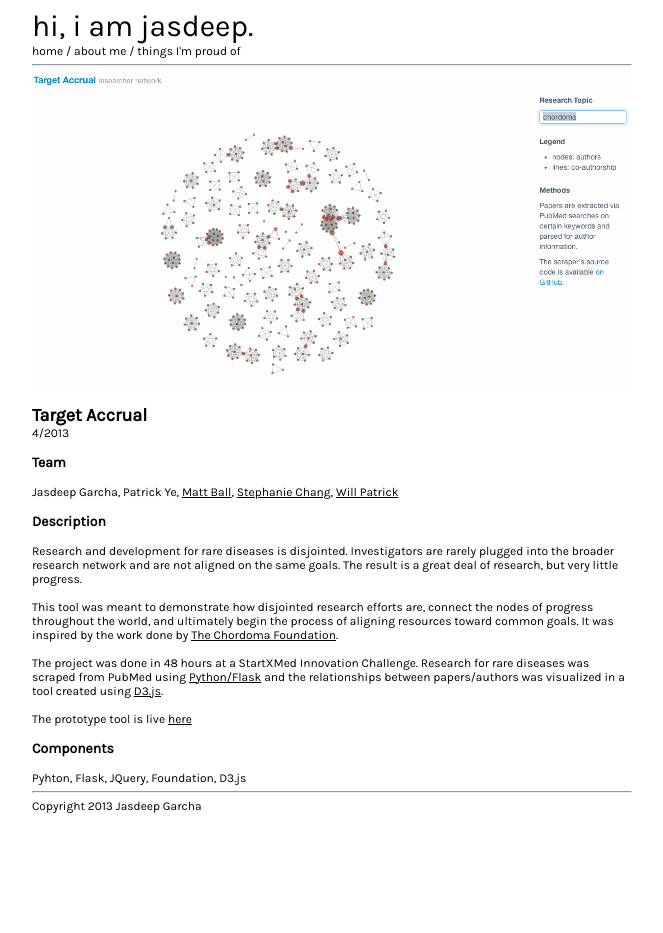
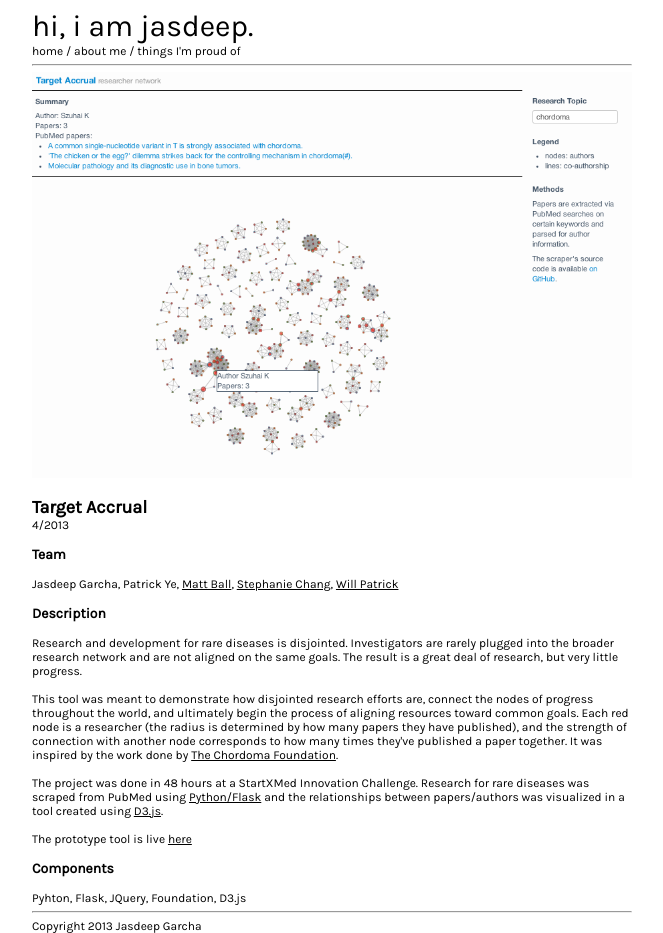
Before and after one commit to jasdeepg/personal_site, a Flask app: page /target in a window 1280 px wide. Shown: the whole page, without its empty margins (308-971 px from the left). Before the commit the page ends 813 px from the top, so only its background shows below. Run offline with Flask 2, Linux system fonts and the light colour scheme; some libraries are stand-ins or nearby versions.

Commit message:
added fixes

```diff
--- a/templates/chocolateis.html
+++ b/templates/chocolateis.html
@@ -19,10 +19,10 @@ Jasdeep Garcha, Mindy Nichamin
 Craft chocolate has the properties and the potential of being the next fine food. It's following a similar trajectory as wine, beer, and coffee, but it faces a number of unique challenges.
 <br>
 <br>
-To promote a craft chcolate eCommerce site I created, I put together this infographic and seeded it with the chocolate making community. Over the course of two weeks, it had over 1000 unique views and 200 Facebook likes. It was also chosen as a <a href="http://visual.ly/3-things-you-dont-know-about-chocolate">Staff Pick</a> on Visual.ly.
+To promote a craft chcolate eCommerce site I created, I put together this infographic and seeded it with the chocolate making community. Over the course of two weeks, it had over 1000 unique views and 200 Facebook likes. It was also chosen as a <a href="http://visual.ly/3-things-you-dont-know-about-chocolate" target='_blank'>Staff Pick</a> on Visual.ly.
 <br>
 <br>
-Infographic is <a href="http://www.chocolate.is/">here</a>
+Infographic is <a href="http://www.chocolate.is/" target='_blank'>here</a>
 
 <h3>Components</h3>
 Foundation, JQuery, D3.js
--- a/templates/pov.html
+++ b/templates/pov.html
@@ -13,7 +13,7 @@
 <div class='proj-date'>6/2013</div>
 
 <h3>Team</h3>
-Jasdeep Garcha, <a href='http://yosemitebandit.com/'>Matt Ball</a>, <a href="http://www.trevorshp.com/">Trevor Shannon</a>, Amandeep Garcha
+Jasdeep Garcha, <a href='http://yosemitebandit.com/' target='_blank'>Matt Ball</a>, <a href="http://www.trevorshp.com/" target='_blank'>Trevor Shannon</a>, Amandeep Garcha
 
 <h3>Description</h3>
 We were commissioned to create 'something epic' for the MISC magazine launch party in San Francisco. The theme was lights, so we chose to create a spinning globe of LEDs.
--- a/templates/target_accrual.html
+++ b/templates/target_accrual.html
@@ -13,16 +13,16 @@
 <div class='proj-date'>4/2013</div>
 
 <h3>Team</h3>
-Jasdeep Garcha, Patrick Ye, <a href='http://yosemitebandit.com/'>Matt Ball</a>, <a href='http://www.stchangg.com/'>Stephanie Chang</a>, <a href="www.iamwillpatrick.com">Will Patrick</a>
+Jasdeep Garcha, Patrick Ye, <a href='http://yosemitebandit.com/' target='_blank'>Matt Ball</a>, <a href='http://www.stchangg.com/' target='_blank'>Stephanie Chang</a>, <a href="www.iamwillpatrick.com" target='_blank'>Will Patrick</a>
 
 <h3>Description</h3>
 Research and development for rare diseases is disjointed. Investigators are rarely plugged into the broader research network and are not aligned on the same goals. The result is a great deal of research, but very little progress.
 <br>
 <br>
-This tool was meant to demonstrate how disjointed research efforts are, connect the nodes of progress throughout the world, and ultimately begin the process of aligning resources toward common goals. It was inspired by the work done by <a href="http://www.chordomafoundation.org/">The Chordoma Foundation</a>.
+This tool was meant to demonstrate how disjointed research efforts are, connect the nodes of progress throughout the world, and ultimately begin the process of aligning resources toward common goals. Each red node is a researcher (the radius is determined by how many papers they have published), and the strength of connection with another node corresponds to how many times they've published a paper together. It was inspired by the work done by <a href="http://www.chordomafoundation.org/" target='_blank'>The Chordoma Foundation</a>.
 <br>
 <br>
-The project was done in 48 hours at a StartXMed Innovation Challenge. Research for rare diseases was scraped from PubMed using <a href="http://flask.pocoo.org/">Python/Flask</a> and the relationships between papers/authors was visualized in a tool created using <a href="www.d3js.org">D3.js</a>.
+The project was done in 48 hours at a StartXMed Innovation Challenge. Research for rare diseases was scraped from PubMed using <a href="http://flask.pocoo.org/" target='_blank'>Python/Flask</a> and the relationships between papers/authors was visualized in a tool created using <a href="www.d3js.org" target='_blank'>D3.js</a>.
 <br>
 <br>
 The prototype tool is live <a href='http://targetaccrual.com/researcher-network/' target='_blank'>here</a>
```
Also changed, not shown: static/images/2013/targetsnap.png.
